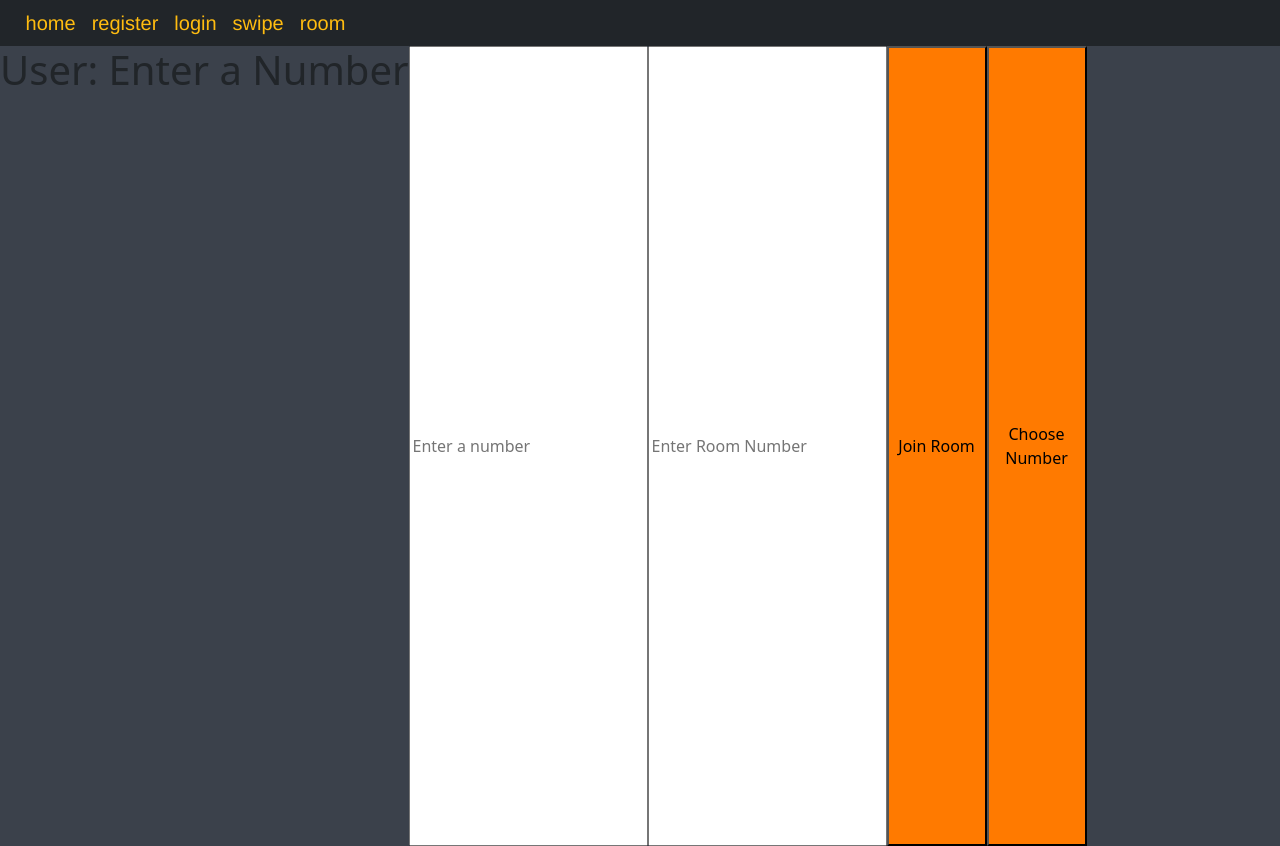
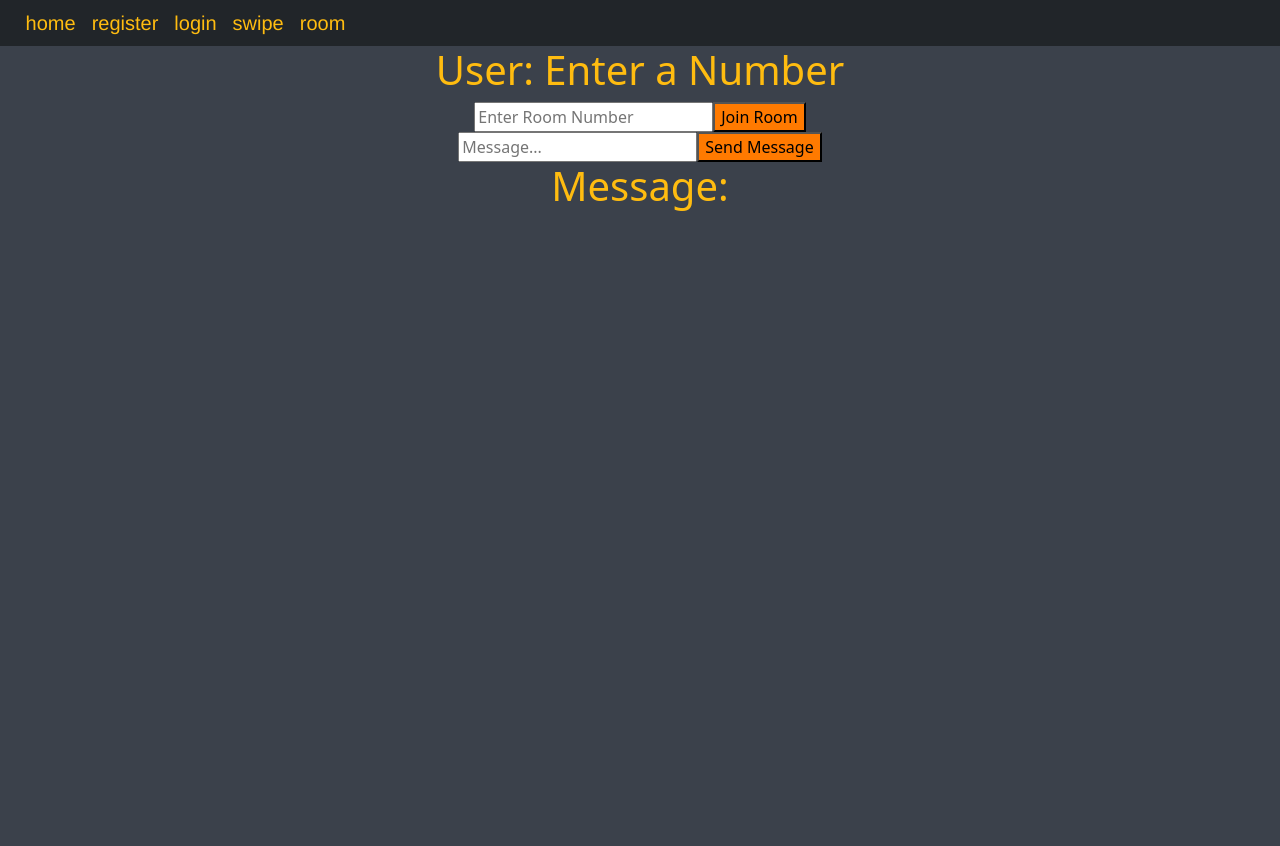
Before and after one commit to danielclf6230/cinematch, a React (Create React App) app in the folder frontend/: page /room in a window 1280 px wide. After the commit the page ends 800 px from the top, so only its background shows below. Built offline with nearby package versions, Linux system fonts and the light colour scheme; no server answers.

Commit message:
updating room css for demo

```diff
--- a/frontend/src/App.css
+++ b/frontend/src/App.css
@@ -204,9 +204,9 @@ header > .row {
   justify-content: center; /* Center the buttons horizontally within the container */
 }
 
-Button {
+button {
   background-color: #FF7A00;
-  width: 100px;
+  width: auto;
   display: inline-block; /* Display the buttons inline to make them side by side */
   margin: 100px; /* Add margin to separate the buttons (adjust as needed) */
 }
@@ -239,3 +239,8 @@ button:hover {
     transform: rotate(360deg);
   }
 }
+
+/* ROOM STYLING */
+.Room h1 {
+  color: #FFBC10;
+}
--- a/frontend/src/components/Room.jsx
+++ b/frontend/src/components/Room.jsx
@@ -4,17 +4,17 @@ import io from 'socket.io-client';
 const socket = io.connect('http://localhost:3001');
 
 function Room() {
-    // const [message, setMessage] = useState("");
-    // const [messageRecevied, setMessageRecevied] = useState("");
-    // const sendMessage = () =>{
-    // socket.emit("send_message", {message});
-    // };
-    //
-    // useEffect(()=>{
-    // socket.on("receive_message",(data)=>{
-    //     setMessageRecevied(data.message);
-    // })
-    // },[socket])
+    const [message, setMessage] = useState("");
+    const [messageRecevied, setMessageRecevied] = useState("");
+    const sendMessage = () =>{
+    socket.emit("send_message", {message});
+    };
+
+    useEffect(()=>{
+    socket.on("receive_message",(data)=>{
+        setMessageRecevied(data.message);
+    })
+    },[socket])
     //
     // return (
     //     <div className={"Room"}>
@@ -79,25 +79,38 @@ function Room() {
     };
 
     return (
-      <div className="App">
-       <h1>User: Enter a Number</h1>
-        <input
-          type="number"
-          value={numberInput}
-          onChange={handleInputChange}
-          placeholder="Enter a number"
-        />
-        <input
+      <div className="Room container text-center">
+          <div>
+              <h1>User: Enter a Number</h1>
+          </div>
+        {/*<input*/}
+        {/*  type="number"*/}
+        {/*  value={numberInput}*/}
+        {/*  onChange={handleInputChange}*/}
+        {/*  placeholder="PLACEHOLDER FOR SWIPING"*/}
+        {/*/>*/}
+          <input
           type="text"
           value={room}
           onChange={handleRoomChange}
           placeholder="Enter Room Number"
         />
-        <button onClick={handleJoinRoom}>Join Room</button>
-        <button onClick={handleChooseNumber}>Choose Number</button>
+          <button onClick={handleJoinRoom}>Join Room</button>
+          {/*<button onClick={handleChooseNumber}>Choose Number</button>*/}
         {waiting && <p>Waiting for the other user to choose a number.</p>}
         {result && <p>{result}</p>}
+
+          <div className="Room">
+              <input placeholder="Message..." onChange={(event) =>{
+                  setMessage(event.target.value)
+              }}/>
+              <button onClick={sendMessage}>Send Message</button>
+              <h1>Message:
+                  {messageRecevied}</h1>
+          </div>
+
       </div>
+
     );
 }
 
```
